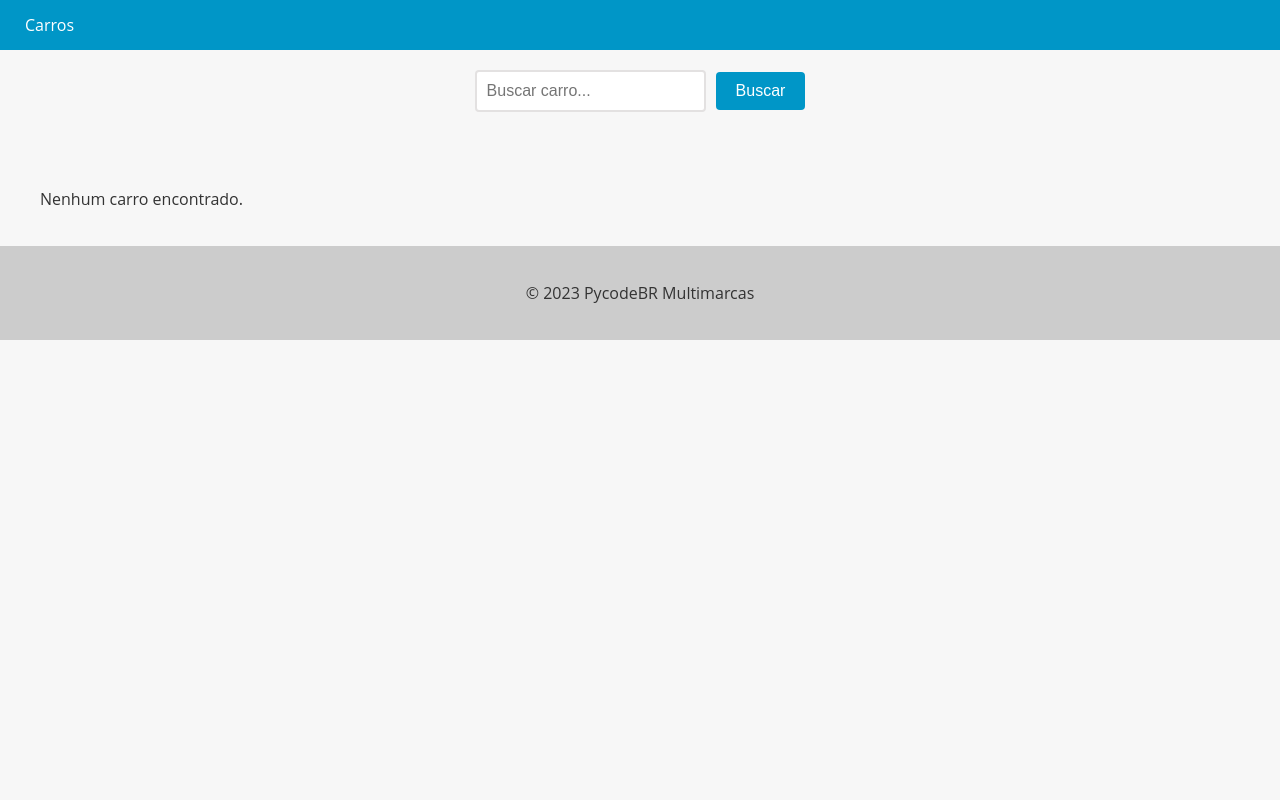
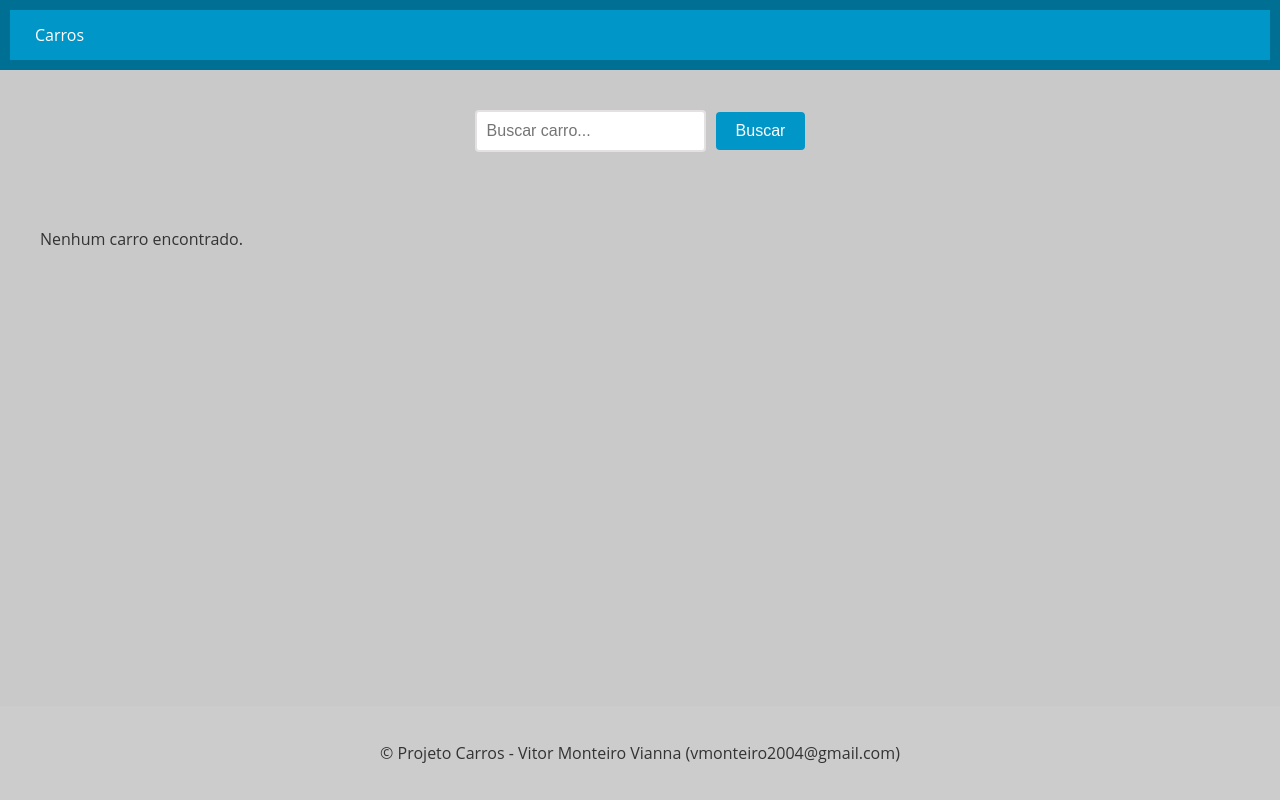
Before and after one commit to VitorMonteiroVianna/Comercio-de-Carros, a Django app: page /cars in a window 1280 px wide. Run offline with Django 5.2, Linux system fonts and the light colour scheme; data that the repository does not hold is empty.

Commit message:
update footer

```diff
--- a/app/templates/base.html
+++ b/app/templates/base.html
@@ -5,18 +5,28 @@
   <meta name="viewport" content="width=device-width, initial-scale=1.0">
   <title>{% block title %}{% endblock %}</title>
   <style>
+    /* main {
+      background-color: #333;
+    } */
+
+    html, body {
+    height: 100%;
+    margin: 0;
+}
+
 body {
+    display: flex;
+    flex-direction: column;
     font-family: 'Open Sans', sans-serif;
-        background-color: #f7f7f7;
+    background-color: #c9c9c9;
     color: #333;
-        margin: 0;
-        padding: 0;
 }
 
 header {
-        background-color: #0096c7;
+    background-color: #006f94;
     color: #fff;
     text-align: center;
+    padding: 10px;
 }
 
 footer {
@@ -24,6 +34,11 @@
     color: #333;
     padding: 20px;
     text-align: center;
+}
+
+main {
+    flex: 1;
+    padding: 20px;
 }
 
 nav {
@@ -66,6 +81,7 @@
     background-color: #999;
 }
 
+
   </style>
 </head>
 <body>
@@ -83,7 +99,7 @@
   </main>
 
   <footer>
-    <p>&copy; 2023 PycodeBR Multimarcas</p>
+    <p>&copy; Projeto Carros - Vitor Monteiro Vianna (vmonteiro2004@gmail.com)</p>
   </footer>
 </body>
 </html>
```
Lines whose indentation alone changed are shown as unchanged.
